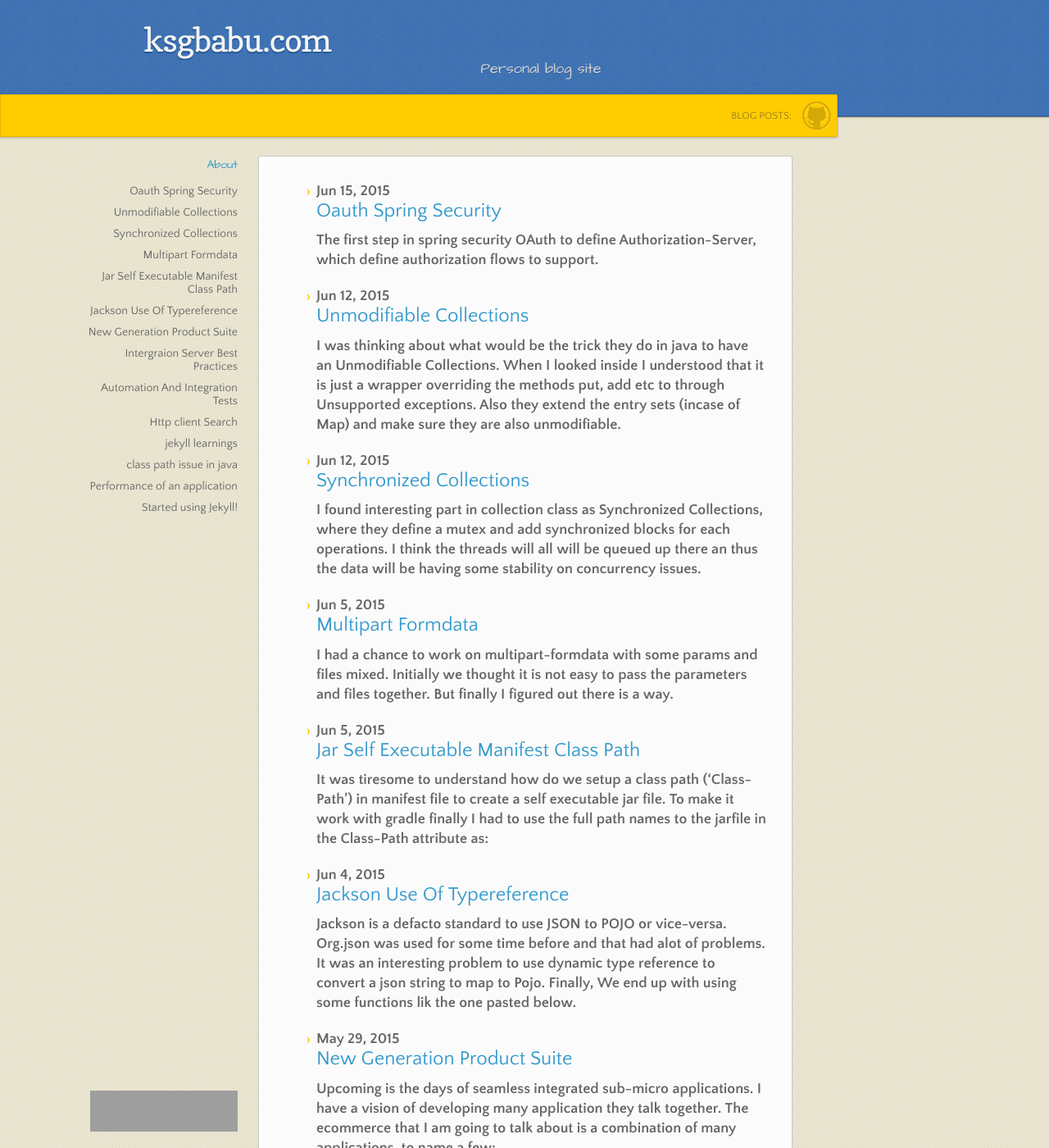
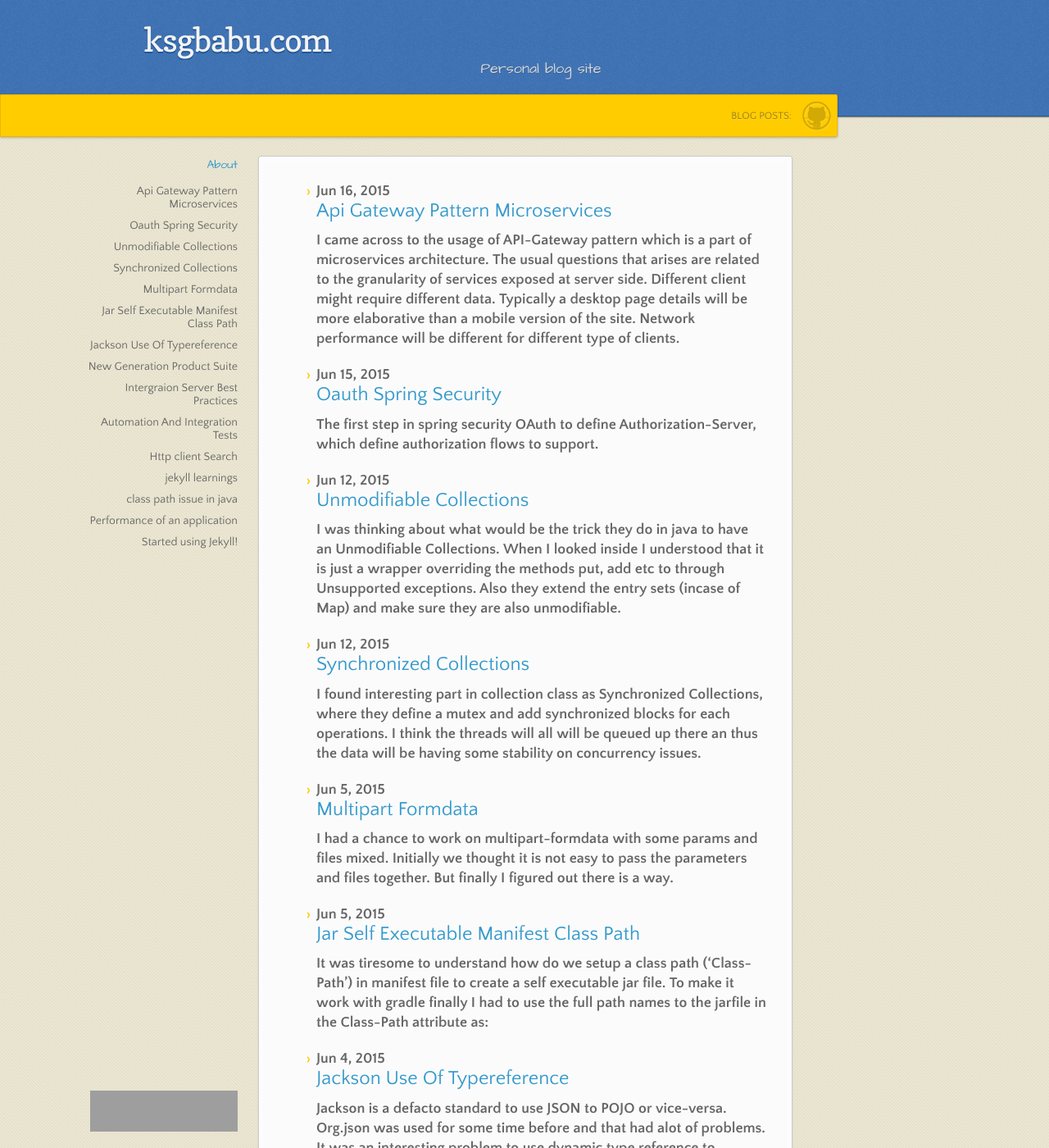
Before and after one commit to ksgbabu/ksgbabu.github.io, a Jekyll site: the page built from index.html, in a window 1280 px wide and 1400 px high. Shown: the whole window at 82% size. Built offline with Jekyll 4.4.1, drawn with Linux system fonts in a browser that asks for light colours; nearby versions of some CDN libraries; grey boxes are pictures that could not be loaded.

Commit message:
microservices

```diff
--- /dev/null
+++ b/_posts/june-2015/2015-06-16-API-Gateway-pattern-microservices.md
@@ -0,0 +1,24 @@
+---
+layout: post
+---
+
+I came across to the usage of API-Gateway pattern which is a part of microservices architecture.  The usual questions that arises are related to the granularity of services exposed at server side.  Different client might require different data.  Typically a desktop page details will be more elaborative than a mobile version of the site.  Network performance will be different for different type of clients.
+
+We could provide a gateway-api that is a single point for all clients.  Some requests are simply proxied/routed to the appropriate services.  It handles other requests by fanning out to multiple services.
+
+** Using Gateway-API has the following benefits **
+
+-  Insulates the client from how the application is partitioned into microservices
+-  Insulates the client from the problem of determining the locations of service instances
+-  Provides the optimal API for each client
+-  Reduces the number of requests roundtrips.  That means the gateway can collect data from multiple services and send a single response
+-  Simplifies the client by moving logic for calling multiple services from the client to API gateway.
+
+** The drawbacks are **
+
+-  Increased complexity - another moving part to be deployed and configured
+-  Increased response time due to additonal n/w hop through API gateway
+
+** How to implement the API gateway **
+
+An event driven/reactive approach is best if it must scale to handle high loads.  Netty, Spring Reactor, Nodejs are the choices.
--- a/css/main.scss
+++ b/css/main.scss
@@ -22,7 +22,7 @@ $grey-color-light: lighten($grey-color, 40%);
 $grey-color-dark:  darken($grey-color, 25%);
 
 $on-palm:          600px;
-$on-laptop:        800px;
+$on-laptop:        1200px;
 
 
 
```
